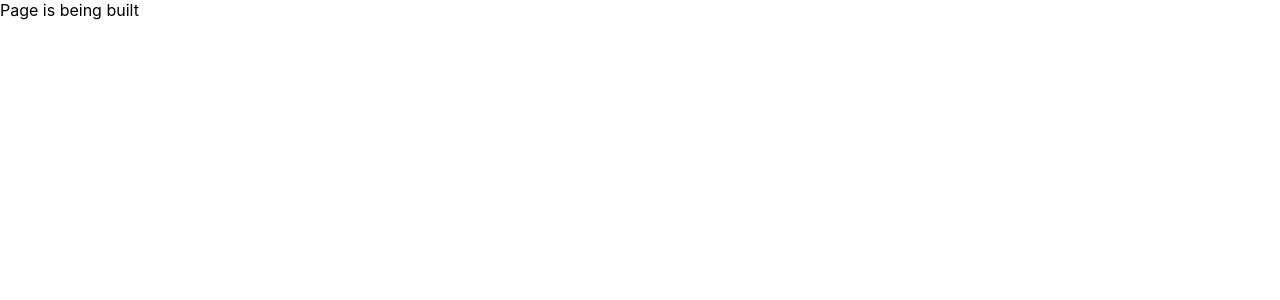
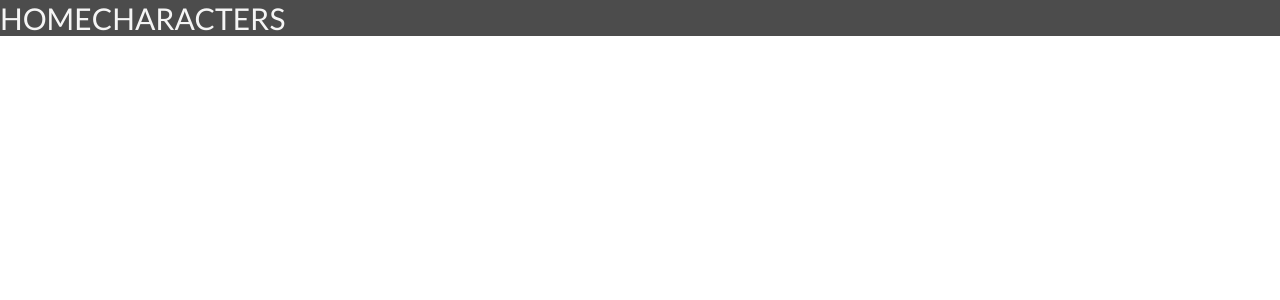
Before and after one commit to FefesG5/genshin_teams, a React (Create React App) app in the folder frontend/: page / in a window 1280 px wide. Shown: the top 300 px of the page. Built offline with nearby package versions, Linux system fonts and the light colour scheme.

Commit message:
test: getRequest to Render

```diff
--- a/frontend/src/App.js
+++ b/frontend/src/App.js
@@ -1,5 +1,12 @@
+import React from "react";
+import Header from "./components/Header";
+
 function App() {
-  return <div className="App">Page is being built</div>;
+  return (
+    <div className="App">
+      <Header />
+    </div>
+  );
 }
 
 export default App;
--- /dev/null
+++ b/frontend/src/components/Header.jsx
@@ -0,0 +1,13 @@
+import React from "react";
+import "../styles/landing.css";
+
+export default function Header() {
+  return (
+    <header className="header--banner">
+      <ul className="navigation--banner">
+        <li>HOME</li>
+        <li>CHARACTERS</li>
+      </ul>
+    </header>
+  );
+}
--- /dev/null
+++ b/frontend/src/components/Landing.jsx
@@ -0,0 +1,5 @@
+import React from "./react";
+
+export default function Landing() {
+  return <>Landing Page</>;
+}
--- /dev/null
+++ b/frontend/src/styles/landing.css
@@ -0,0 +1,19 @@
+@import url("https://fonts.googleapis.com/css2?family=Lato:ital,wght@0,300;0,400;1,700&family=Oswald:wght@200;400;500&display=swap");
+
+* {
+  padding: 0;
+  margin: 0;
+  /* display: inline-block; */
+}
+
+.header--banner {
+  background-color: #111111bf;
+}
+.navigation--banner {
+  list-style: none;
+  display: flex;
+  color: whitesmoke;
+  font-family: "Lato", sans-serif;
+  font-size: 30px;
+  /* font-family: "Oswald", sans-serif; */
+}
```
Also changed, not shown: 1 other file (tests, documents, lock files or other folders).
